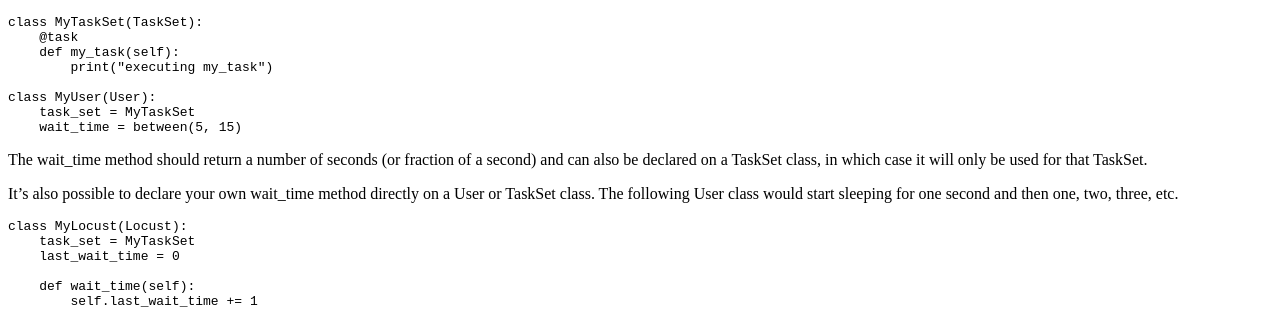
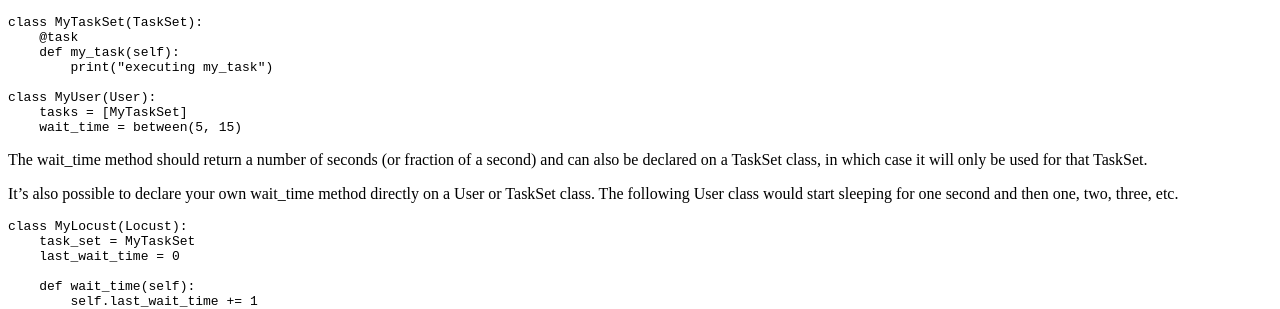
Before and after one commit to locustio/locust, a Sphinx documentation site: the page built from docs/writing-a-locustfile.rst, in a window 1280 px wide and 900 px high, scrolled down 1239 px. Shown: the part 155-464 px from the top of the window. Built offline with Sphinx 7.4.7 and the Read the Docs theme 2.0.0, drawn with Linux system fonts in a browser that asks for light colours; the version number is read from the project's files by our own code.

Commit message:
Use new tasks API in example that had been missed

```diff
--- a/docs/writing-a-locustfile.rst
+++ b/docs/writing-a-locustfile.rst
@@ -37,7 +37,7 @@
             print("executing my_task")
 
     class MyUser(User):
-        task_set = MyTaskSet
+        tasks = [MyTaskSet]
         wait_time = between(5, 15)
 
 The wait_time method should return a number of seconds (or fraction of a second) and can also
```
